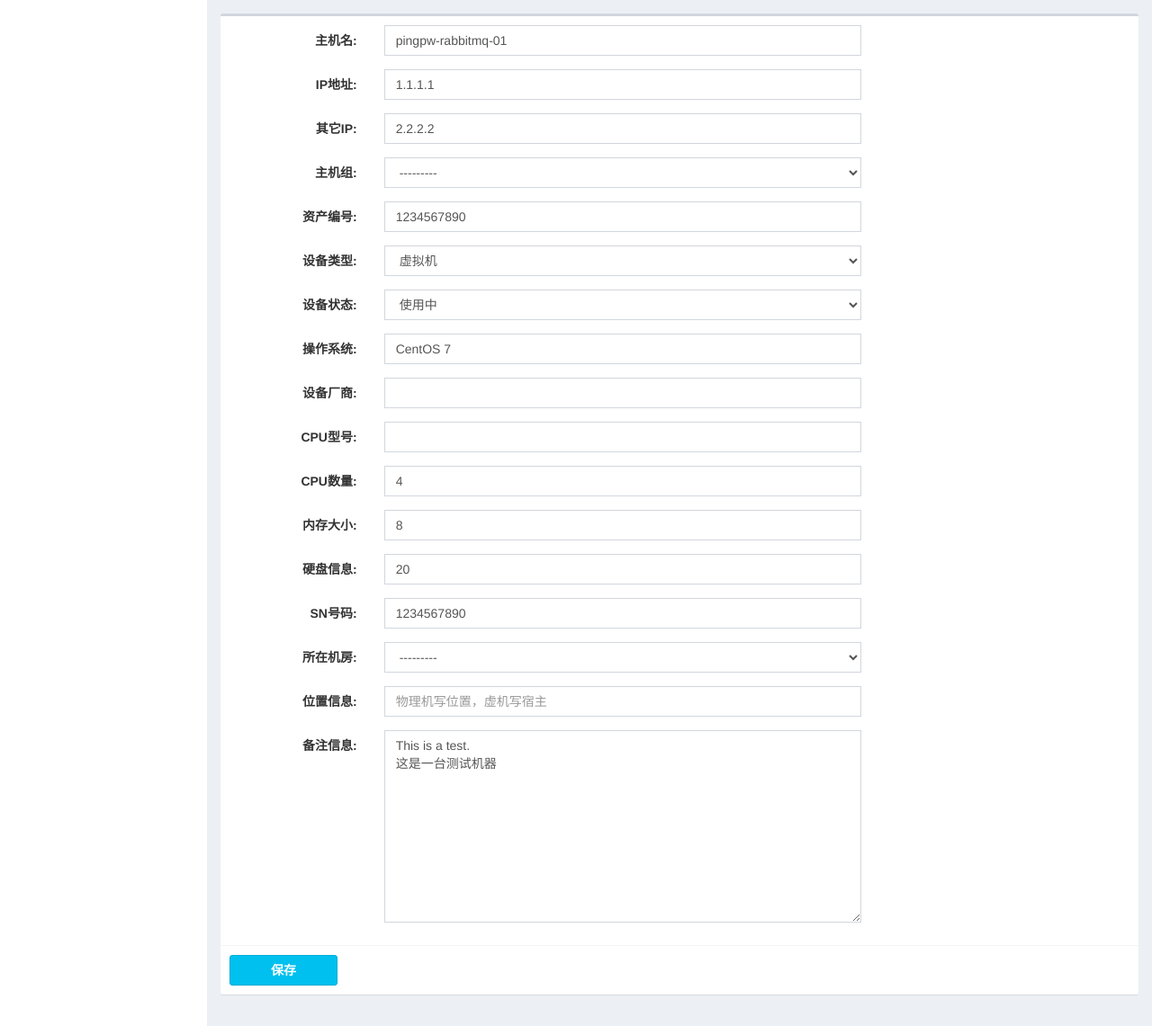
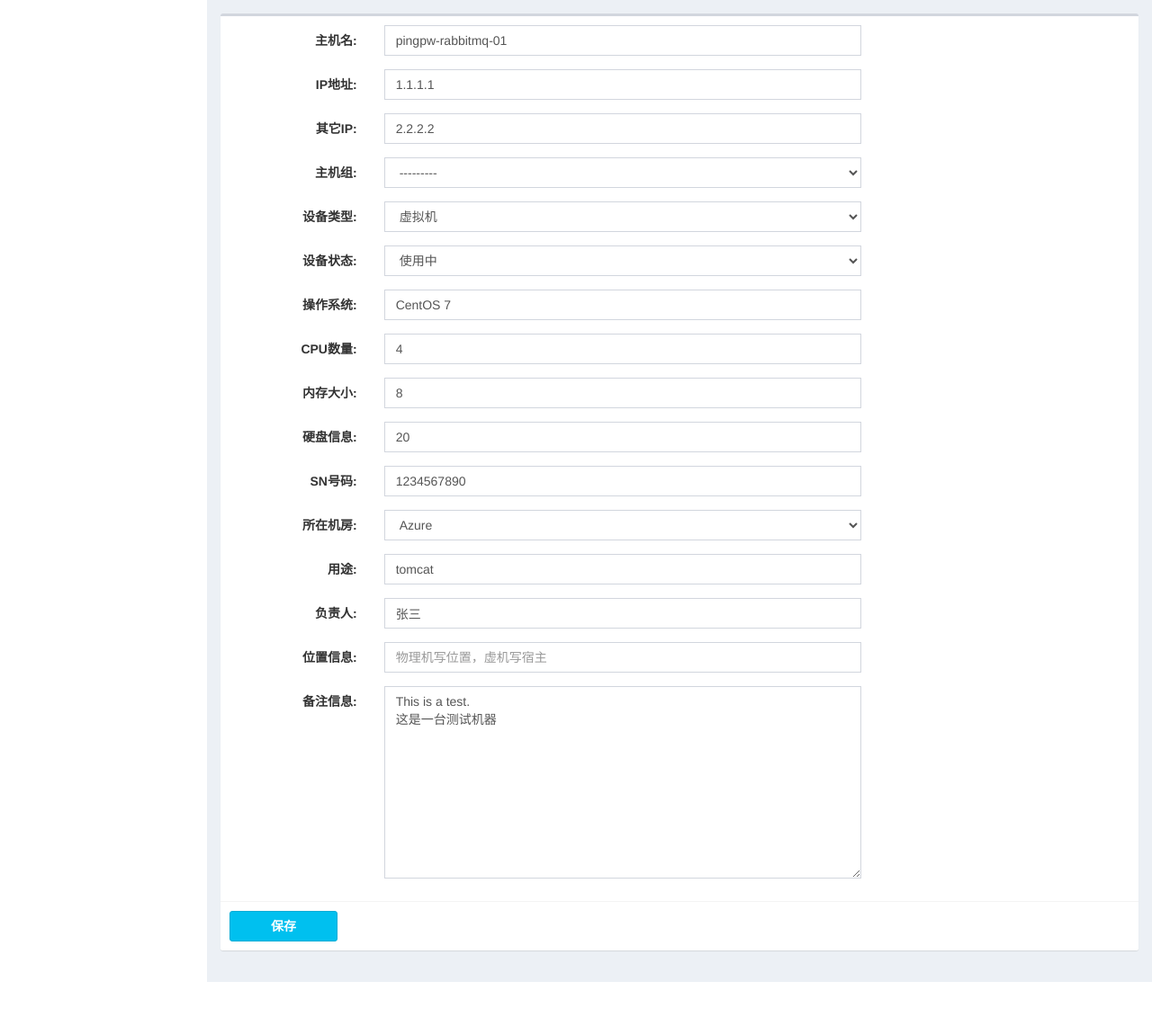
Before and after one commit to linuxvip/godson, a Django app: page /cmdb/asset/edit/1/ in a window 1280 px wide. Shown: the whole page at 90% size. After the commit the page ends 1092 px from the top, so only its background shows below. Run offline with Django 3.2, Linux system fonts and the light colour scheme; a user stored in the database is signed in; data comes from the database, SQL or seed files in the repository; data that the repository does not hold is empty; some libraries are stand-ins or nearby versions.

Commit message:
add asset field

```diff
--- a/cmdb/admin.py
+++ b/cmdb/admin.py
@@ -9,9 +9,7 @@ class HostAdmin(admin.ModelAdmin):
         'hostname',
         'ip',
         'group',
-        'vendor',
         'os',
-        'cpu_model',
         'cpu_num',
         'sn',
         #'identity',
--- a/cmdb/forms.py
+++ b/cmdb/forms.py
@@ -22,13 +22,15 @@ class AssetForm(forms.ModelForm):
             'status': Select(attrs={'class': 'form-control', 'style': 'width:530px;'}),
             'os': TextInput(attrs={'class': 'form-control', 'style': 'width:530px;'}),
             'vendor': TextInput(attrs={'class': 'form-control', 'style': 'width:530px;'}),
-            'cpu_model': TextInput(attrs={'class': 'form-control', 'style': 'width:530px;'}),
+            # 'cpu_model': TextInput(attrs={'class': 'form-control', 'style': 'width:530px;'}),
             'cpu_num': TextInput(attrs={'class': 'form-control', 'style': 'width:530px;'}),
             'memory': TextInput(attrs={'class': 'form-control', 'style': 'width:530px;'}),
             'disk': TextInput(attrs={'class': 'form-control', 'style': 'width:530px;'}),
             'sn': TextInput(attrs={'class': 'form-control', 'style': 'width:530px;'}),
             'idc': Select(attrs={'class': 'form-control', 'style': 'width:530px;'}),
             'position': TextInput(attrs={'class': 'form-control', 'style': 'width:530px;', 'placeholder': u'物理机写位置，虚机写宿主'}),
+            'application': TextInput(attrs={'class': 'form-control', 'style': 'width:530px;','placeholder': u'机器所部署的应用'}),
+            'principal': TextInput(attrs={'class': 'form-control', 'style': 'width:530px;'}),
             'memo': Textarea(attrs={'class': 'form-control', 'style': 'width:530px;'}),
         }
 
--- a/cmdb/models.py
+++ b/cmdb/models.py
@@ -60,18 +60,20 @@ class Host(models.Model):
     ip = models.GenericIPAddressField(u"管理IP", max_length=15)
     other_ip = models.CharField(u"其它IP", max_length=100, null=True, blank=True)
     group = models.ForeignKey(HostGroup, verbose_name=u"设备组", on_delete=models.SET_NULL, null=True, blank=True)
-    asset_no = models.CharField(u"资产编号", max_length=50, null=True, blank=True)
+    # asset_no = models.CharField(u"资产编号", max_length=50, null=True, blank=True)
     asset_type = models.CharField(u"设备类型", choices=ASSET_TYPE, max_length=30, null=True, blank=True)
     status = models.CharField(u"设备状态", choices=ASSET_STATUS, max_length=30, null=True, blank=True)
     os = models.CharField(u"操作系统", max_length=100, null=True, blank=True)
-    vendor = models.CharField(u"设备厂商", max_length=50, null=True, blank=True)
-    cpu_model = models.CharField(u"CPU型号", max_length=100, null=True, blank=True)
+    # vendor = models.CharField(u"设备厂商", max_length=50, null=True, blank=True)
+    # cpu_model = models.CharField(u"CPU型号", max_length=100, null=True, blank=True)
     cpu_num = models.CharField(u"CPU数量", max_length=100, null=True, blank=True)
     memory = models.CharField(u"内存大小", max_length=30, null=True, blank=True)
     disk = models.CharField(u"硬盘信息", max_length=255, null=True, blank=True)
     sn = models.CharField(u"SN号 码", max_length=60, blank=True)
     idc = models.ForeignKey(Idc, verbose_name=u"所在机房", on_delete=models.SET_NULL, null=True, blank=True)
     position = models.CharField(u"所在位置", max_length=100, null=True, blank=True)
+    application = models.CharField(u"用途", max_length=100, null=True, blank=True)
+    principal = models.CharField(u"负责人", max_length=50, null=True, blank=True)
     memo = models.TextField(u"备注信息", max_length=200, null=True, blank=True)
 
     def __unicode__(self):
--- a/requirements.txt
+++ b/requirements.txt
@@ -1,3 +1,4 @@
 Django==1.11.11
 pytz==2018.3
 djangorestframework
+django_filter
--- a/templates/cmdb/asset_edit.html
+++ b/templates/cmdb/asset_edit.html
@@ -45,12 +45,6 @@
                     </div>
                 </div>
               <div class="form-group">
-                  <label for="asset_type" class="col-sm-2 control-label">资产编号:</label>
-                  <div class="col-sm-10">
-                       {{ af.asset_no }}
-                    </div>
-              </div>
-              <div class="form-group">
                   <label for="asset_type" class="col-sm-2 control-label">设备类型:</label>
                   <div class="col-sm-10">
                        {{ af.asset_type }}
@@ -68,27 +62,14 @@
                     {{ af.os }}
                   </div>
                 </div>
-                <div class="form-group">
-                  <label for="vendor" class="col-sm-2 control-label">设备厂商:</label>
 
-                  <div class="col-sm-10">
-                    {{ af.vendor }}
-                  </div>
-                </div>
-                <div class="form-group">
-                  <label for="cpu_model" class="col-sm-2 control-label">CPU型号:</label>
-
-                  <div class="col-sm-10">
-                    {{ af.cpu_model }}
-                  </div>
-                </div>
                 <div class="form-group">
                   <label for="cpu_num" class="col-sm-2 control-label">CPU数量:</label>
-
                   <div class="col-sm-10">
                     {{ af.cpu_num }}
                   </div>
                 </div>
+
                 <div class="form-group">
                   <label for="memory" class="col-sm-2 control-label">内存大小:</label>
 
@@ -115,6 +96,19 @@
                   <div class="col-sm-10">
                        {{ af.idc }}
                     </div>
+              </div>
+
+              <div class="form-group">
+                  <label for="idc" class="col-sm-2 control-label">用途:</label>
+                  <div class="col-sm-10">
+                       {{ af.application }}
+                  </div>
+              </div>
+              <div class="form-group">
+                  <label for="idc" class="col-sm-2 control-label">负责人:</label>
+                  <div class="col-sm-10">
+                      {{ af.principal }}
+                  </div>
               </div>
 
                 <div class="form-group">
--- a/templates/cmdb/index.html
+++ b/templates/cmdb/index.html
@@ -134,6 +134,8 @@
                             <th>CPU</th>
                             <th>内存(G)</th>
                             <th>机房</th>
+                            <th>用途</th>
+                            <th>负责人</th>
                             <th class="text-center">功能</th>
                                 </tr>
                             </thead>
@@ -147,6 +149,8 @@
                                         <td>{{ host.cpu_num }}</td>
                                         <td>{{ host.memory }}</td>
                                         <td>{{ host.idc }}</td>
+                                        <td>{{ host.application }}</td>
+                                        <td>{{ host.principal }}</td>
                                         <td class="text-center" data-editable='false'>
 {#                                        <a class="btn btn-sm btn-info" target="_blank" href="http://{{ host.hostname }}.{{ webssh_domain }}:2222/ssh/host/{{ host.ip }}" class="btn btn-xs btn-info">WebSSH</a>#}
                                         <a href="#"><li class="btn btn-sm btn-info" onclick="return tanchu(this.value)" value="{{ host.id }}">编辑</li></a>
```
Also changed, not shown: cmdb/migrations/0002_auto_20180315_1021.py (added), cmdb/migrations/0003_auto_20180315_1041.py (added), db.sqlite3. Lines whose indentation alone changed are shown as unchanged.
